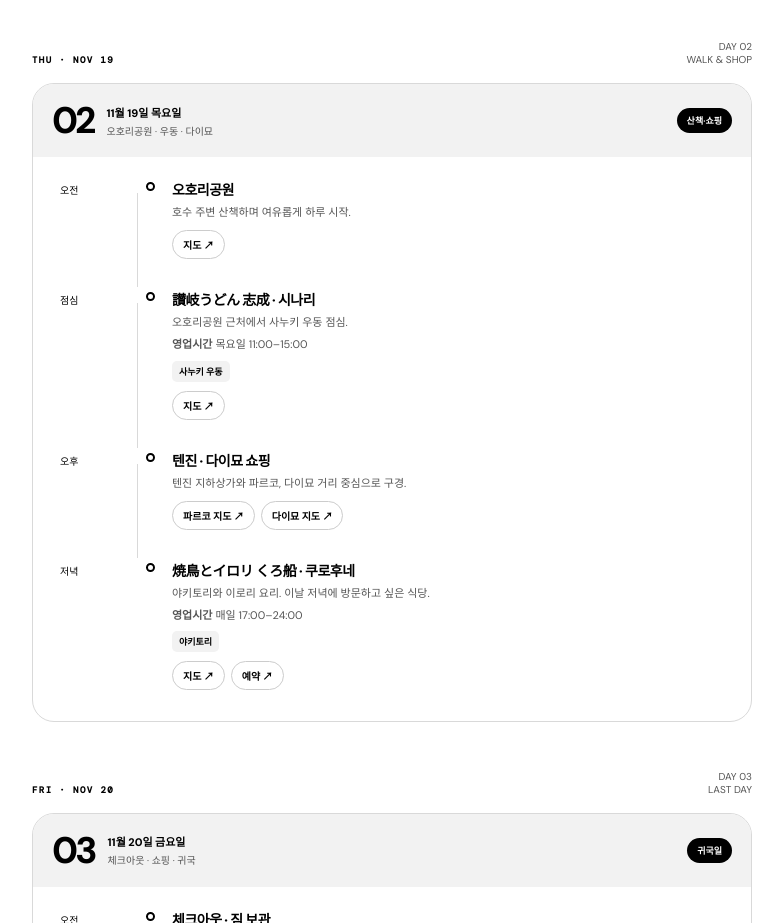
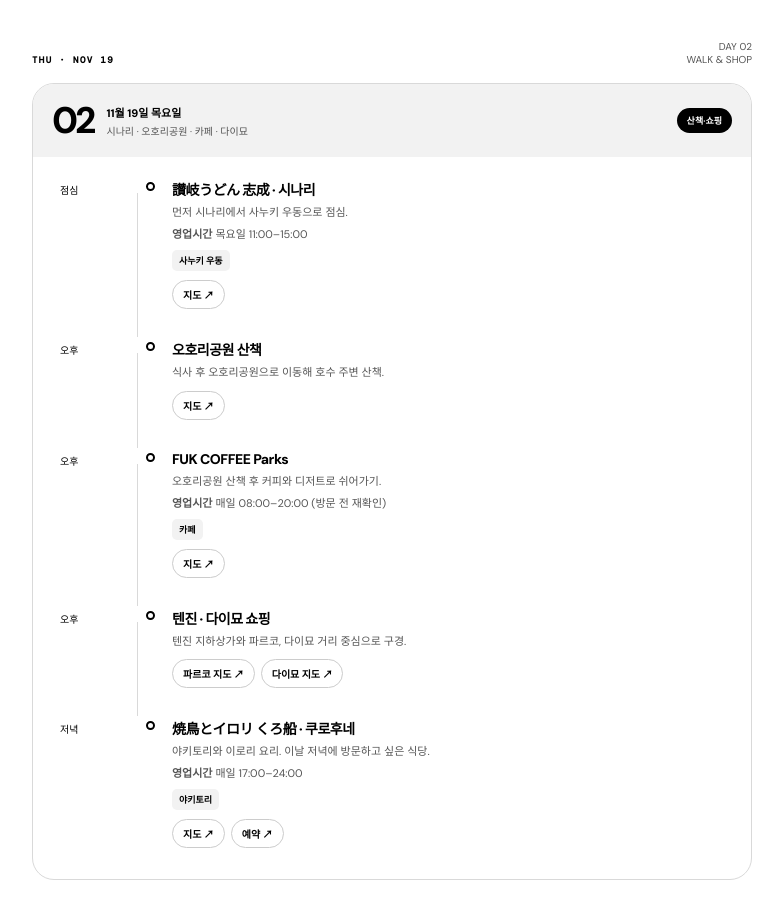
Before and after one commit to yy5422/fukuoka-trip, a plain HTML site: page index.html in a window 1280 px wide. Shown: the part 1540-2463 px from the top of the page, without its empty margins (248-1031 px from the left). Drawn offline with nearby package versions, Linux system fonts and the light colour scheme.

Commit message:
Reorder Day 2 and add Ohori Park cafe

```diff
--- a/index.html
+++ b/index.html
@@ -125,10 +125,11 @@ a.link.map-button, a.hotel-map{background:#fff!important;background-color:#fff!i
 </section>
 <section class="section" id="day2">
  <div class="section-top"><div><div class="section-kicker mono">THU · NOV 19</div><h2>공원 산책하고, 텐진 쇼핑</h2></div><div class="section-note">DAY 02<br>WALK & SHOP</div></div>
- <article class="day-card"><div class="day-head"><div class="day-left"><div class="day-number">02</div><div><div class="day-date">11월 19일 목요일</div><div class="day-theme">오호리공원 · 우동 · 다이묘</div></div></div><span class="day-label">산책·쇼핑</span></div>
+ <article class="day-card"><div class="day-head"><div class="day-left"><div class="day-number">02</div><div><div class="day-date">11월 19일 목요일</div><div class="day-theme">시나리 · 오호리공원 · 카페 · 다이묘</div></div></div><span class="day-label">산책·쇼핑</span></div>
  <div class="timeline">
-  <div class="event"><div class="event-time">오전</div><div class="dot"></div><div><div class="event-title">오호리공원</div><div class="event-desc">호수 주변 산책하며 여유롭게 하루 시작.</div><div class="links"><a class="link map-button" href="https://www.google.com/maps/search/?api=1&query=Ohori+Park+Fukuoka" target="_blank" rel="noopener">지도 ↗</a></div></div></div>
-  <div class="event"><div class="event-time">점심</div><div class="dot"></div><div><div class="event-title">讃岐うどん 志成 · 시나리</div><div class="event-desc">오호리공원 근처에서 사누키 우동 점심.</div><div class="event-desc"><b>영업시간</b> 목요일 11:00–15:00</div><div class="event-tags"><span class="tag orange">사누키 우동</span></div><div class="links"><a class="link primary map-button" href="https://maps.app.goo.gl/CgdB7ffeNdSjedfo8?g_st=akt" target="_blank" rel="noopener">지도 ↗</a></div></div></div>
+  <div class="event"><div class="event-time">점심</div><div class="dot"></div><div><div class="event-title">讃岐うどん 志成 · 시나리</div><div class="event-desc">먼저 시나리에서 사누키 우동으로 점심.</div><div class="event-desc"><b>영업시간</b> 목요일 11:00–15:00</div><div class="event-tags"><span class="tag orange">사누키 우동</span></div><div class="links"><a class="link primary map-button" href="https://maps.app.goo.gl/CgdB7ffeNdSjedfo8?g_st=akt" target="_blank" rel="noopener">지도 ↗</a></div></div></div>
+  <div class="event"><div class="event-time">오후</div><div class="dot"></div><div><div class="event-title">오호리공원 산책</div><div class="event-desc">식사 후 오호리공원으로 이동해 호수 주변 산책.</div><div class="links"><a class="link map-button" href="https://www.google.com/maps/search/?api=1&query=Ohori+Park+Fukuoka" target="_blank" rel="noopener">지도 ↗</a></div></div></div>
+  <div class="event"><div class="event-time">오후</div><div class="dot"></div><div><div class="event-title">FUK COFFEE Parks</div><div class="event-desc">오호리공원 산책 후 커피와 디저트로 쉬어가기.</div><div class="event-desc"><b>영업시간</b> 매일 08:00–20:00 (방문 전 재확인)</div><div class="event-tags"><span class="tag orange">카페</span></div><div class="links"><a class="link map-button" href="https://www.google.com/maps/search/?api=1&query=FUK+COFFEE+Parks+Fukuoka" target="_blank" rel="noopener">지도 ↗</a></div></div></div>
   <div class="event"><div class="event-time">오후</div><div class="dot"></div><div><div class="event-title">텐진 · 다이묘 쇼핑</div><div class="event-desc">텐진 지하상가와 파르코, 다이묘 거리 중심으로 구경.</div><div class="links"><a class="link map-button" href="https://www.google.com/maps/search/?api=1&query=Fukuoka+PARCO" target="_blank" rel="noopener">파르코 지도 ↗</a><a class="link map-button" href="https://www.google.com/maps/search/?api=1&query=Daimyo+Fukuoka" target="_blank" rel="noopener">다이묘 지도 ↗</a></div></div></div>
   <div class="event"><div class="event-time">저녁</div><div class="dot"></div><div><div class="event-title">焼鳥とイロリ くろ船 · 쿠로후네</div><div class="event-desc">야키토리와 이로리 요리. 이날 저녁에 방문하고 싶은 식당.</div><div class="event-desc"><b>영업시간</b> 매일 17:00–24:00</div><div class="event-tags"><span class="tag orange">야키토리</span></div><div class="links"><a class="link primary map-button" href="https://maps.app.goo.gl/kYu3kos6e6HLBsLZ8" target="_blank" rel="noopener">지도 ↗</a><a class="link" href="https://www.hotpepper.jp/strJ000040857/yoyaku/" target="_blank" rel="noopener">예약 ↗</a></div></div></div>
  </div></article>
```
